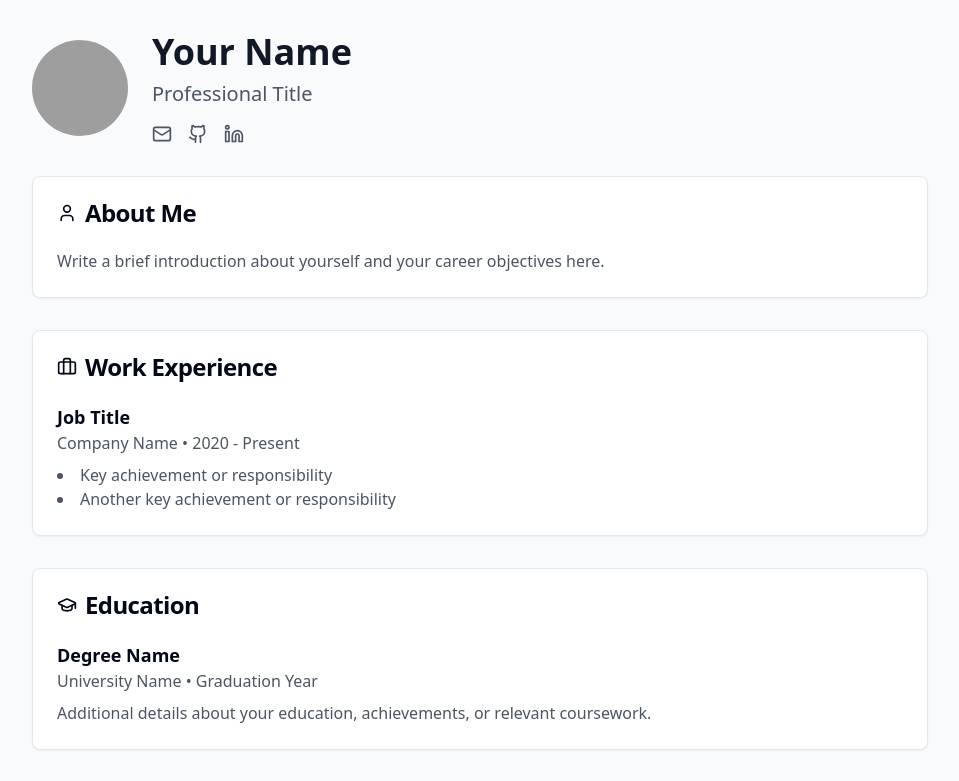
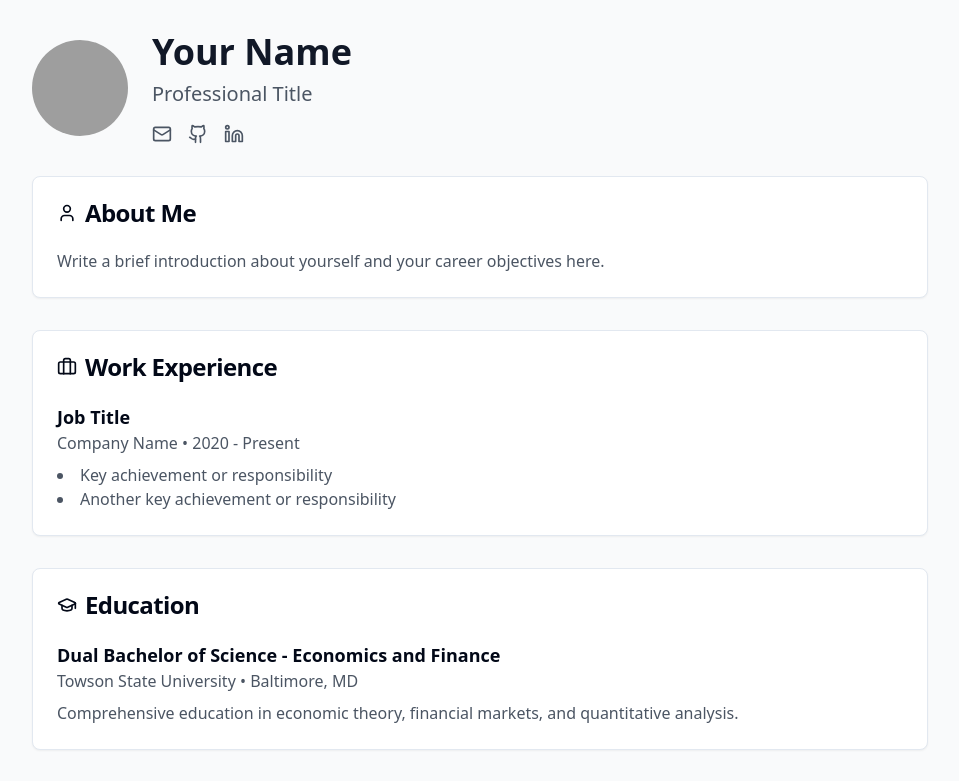
Before and after one commit to gregorydelacruz/gregorydelacruz.resume.github.io, a React (Vite) app: page / in a window 1280 px wide. Shown: the top 781 px of the page, without its empty margins (160-1119 px from the left). Built offline with nearby package versions, Linux system fonts and the light colour scheme; grey boxes are pictures that could not be loaded.

Commit message:
Add education entry
Include Towson State University with a Dual Bachelor of Science in Economics and Finance in the EducationSection component.
[skip gpt_engineer]

```diff
--- a/src/components/resume/EducationSection.tsx
+++ b/src/components/resume/EducationSection.tsx
@@ -11,10 +11,10 @@ const EducationSection = () => (
     </CardHeader>
     <CardContent className="space-y-6">
       <div>
-        <h3 className="text-lg font-semibold">Degree Name</h3>
-        <p className="text-gray-600">University Name • Graduation Year</p>
+        <h3 className="text-lg font-semibold">Dual Bachelor of Science - Economics and Finance</h3>
+        <p className="text-gray-600">Towson State University • Baltimore, MD</p>
         <p className="text-gray-600 mt-2">
-          Additional details about your education, achievements, or relevant coursework.
+          Comprehensive education in economic theory, financial markets, and quantitative analysis.
         </p>
       </div>
     </CardContent>
```
